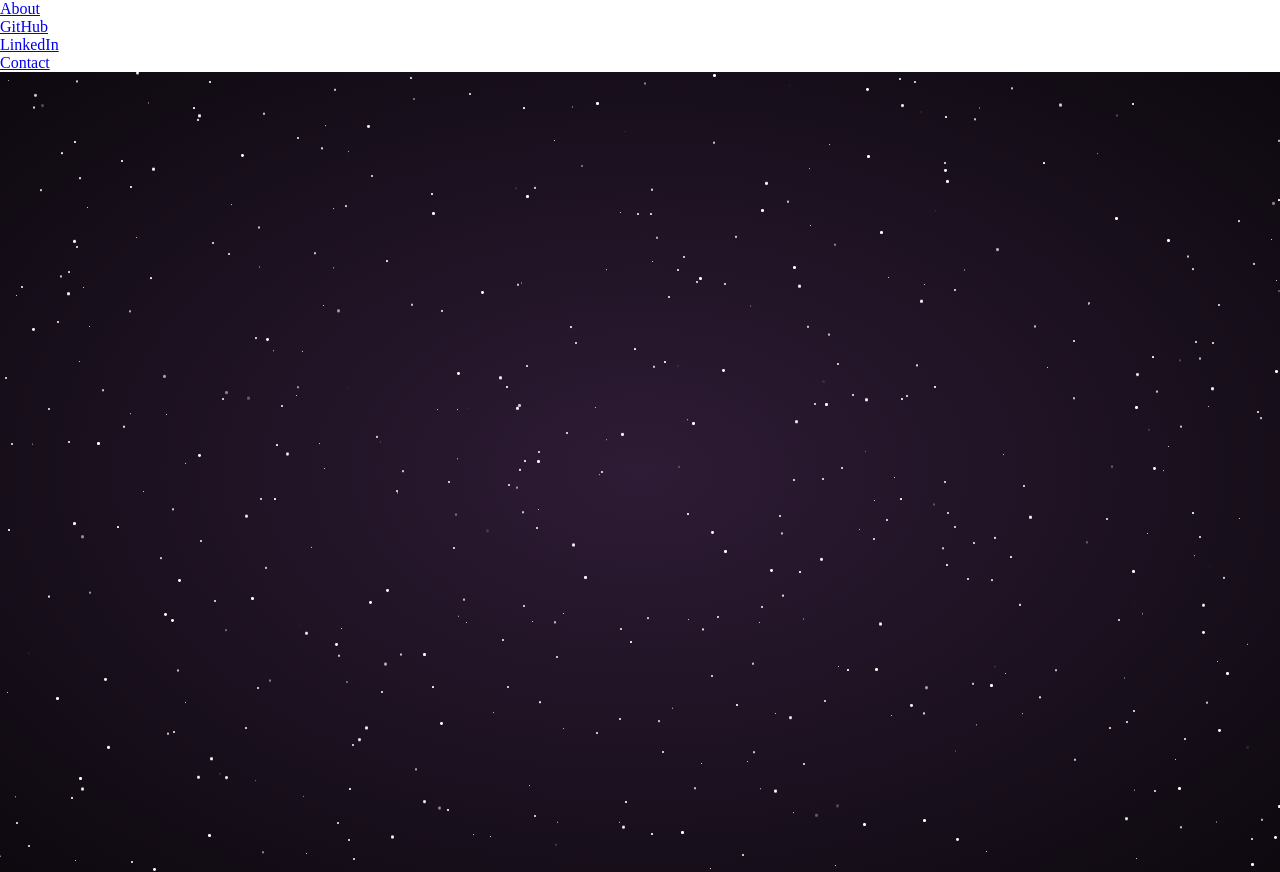
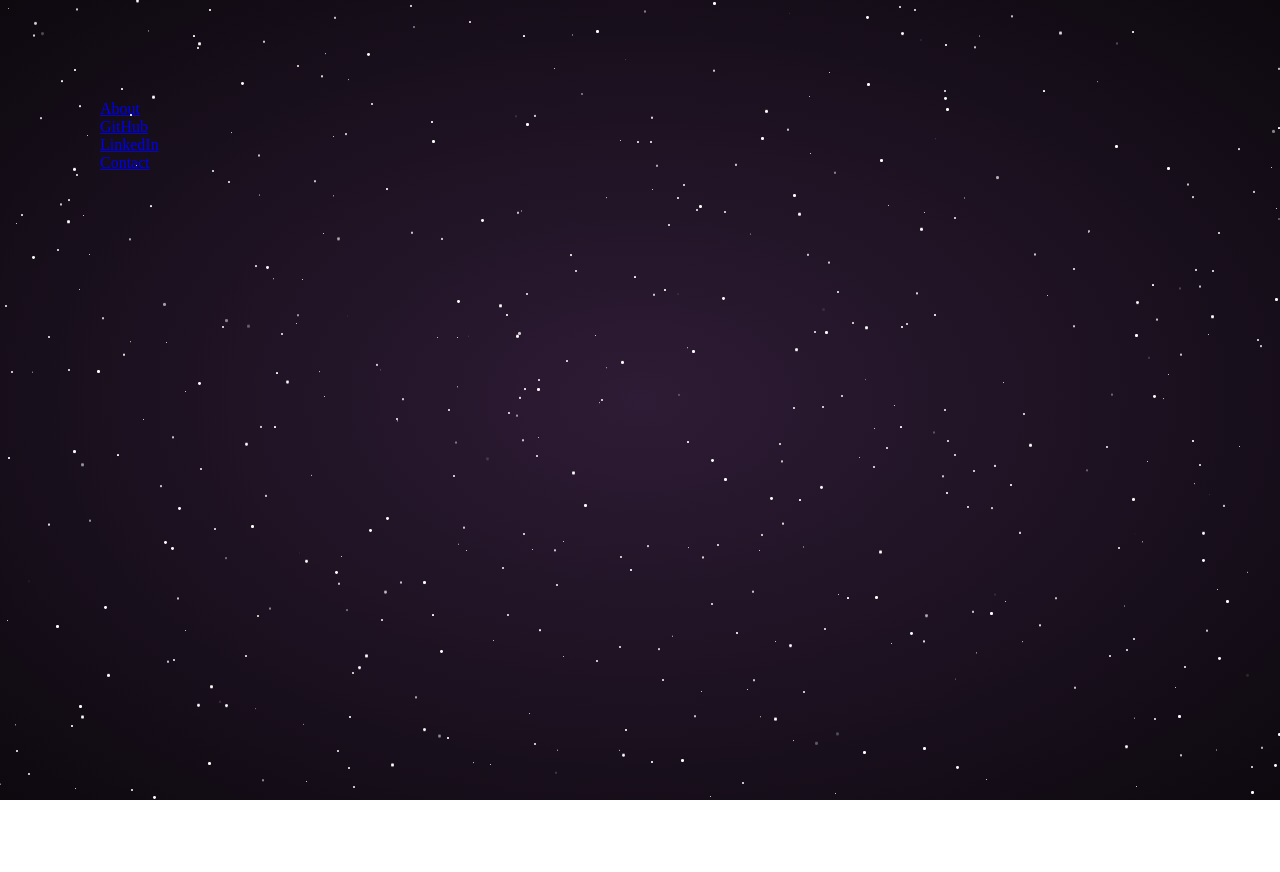
Before and after one commit to kstaver/updated-portfolio, a plain HTML site: page navigation.html in a window 1280 px wide. After the commit the page ends 800 px from the top, so only its background shows below. Drawn offline with Linux system fonts and the light colour scheme.

Commit message:
put the containers inside the scene in nav

```diff
--- a/navigation.html
+++ b/navigation.html
@@ -14,7 +14,7 @@
 </header>
 
 <body>
-    <div class="container">
+    <div class="scene"><div class="container">
         <div class="card">
             <div class="content">
                 <h2></h2>
@@ -47,8 +47,8 @@
                 <a href="./contact.html">Contact</a>
             </div>
         </div>
-    </div>
-    <div class="scene"></div>
+    </div></div>
+
 
     <!--SCRIPTS -->
     <script src="assets/js/stars.js"></script>
```
